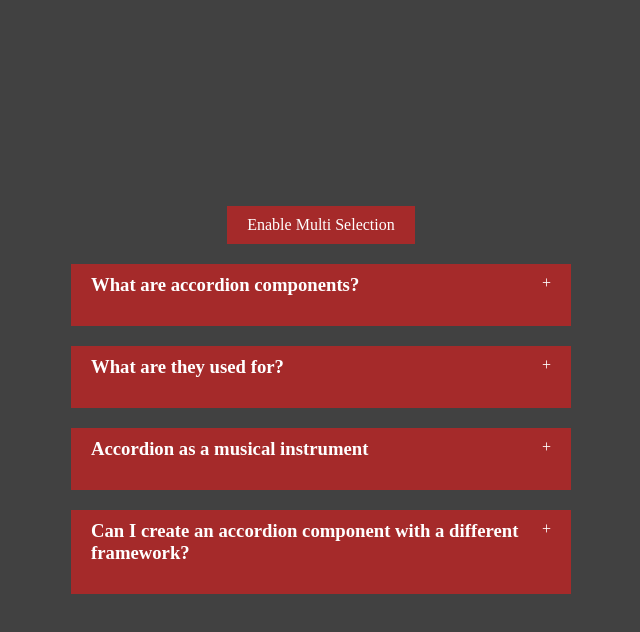
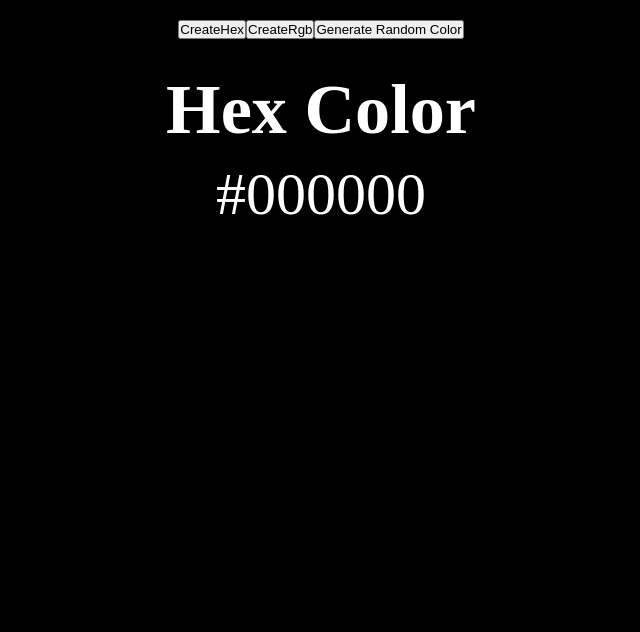
Before and after one commit to Abdul-Haseb/react-25-Project, a React (Vite) app: page / in a window 1280 px wide. Shown: the top 632 px of the page, without its empty margins (319-959 px from the left). Built offline with nearby package versions, Linux system fonts and the light colour scheme; the HTML template or start-up script is replaced by a standard one.

Commit message:
2nd Project Completed

```diff
--- a/src/App.jsx
+++ b/src/App.jsx
@@ -1,10 +1,14 @@
 import { Accordian } from "./components/accordian";
+import RandomColor from "./components/randomColor";
 
 function App() {
   return (
     <div>
       {/* ACCORDIAN  */}
-      <Accordian />
+      {/* <Accordian /> */}
+
+      {/* RandomColor  */}
+      <RandomColor />
     </div>
   );
 }
--- /dev/null
+++ b/src/components/randomColor/index.jsx
@@ -0,0 +1,69 @@
+import { useState } from "react";
+
+export default function RandomColor() {
+  // Lets Take 2 states
+  // Ist one is for the type of the color
+  const [typeOfColor, setTypeOfColor] = useState("hex");
+  // 2nd For Generating the Random color
+  const [color, setColor] = useState("#000000");
+
+  // Now Lets Create A function For generating Random Numbers
+  const randomNum = (length) => Math.floor(Math.random() * length);
+
+  //   Now Lets Create A function to generate a hex Value color
+  const handleCreateHexColor = () => {
+    let hex = [1, 2, 3, 4, 5, 6, 7, 8, 9, "A", "B", "C", "D", "E", "F"];
+    let initializeColor = "#";
+    for (let i = 0; i < 6; i++) {
+      initializeColor += hex[randomNum(hex.length)];
+    }
+    setColor(initializeColor);
+    console.log(initializeColor);
+  };
+
+  //   lets Create Another function for the RGB color
+  const handleCreateRgbColor = () => {
+    const r = randomNum(256);
+    const g = randomNum(256);
+    const b = randomNum(256);
+
+    setColor(`rgb(${r},${g},${b})`);
+    console.log(color);
+  };
+  return (
+    <div
+      style={{
+        width: "100vw",
+        height: "100vh",
+        backgroundColor: color,
+        textAlign: "center",
+        paddingTop: "20px",
+      }}
+    >
+      <button onClick={() => setTypeOfColor("hex")}>CreateHex</button>
+      <button onClick={() => setTypeOfColor("rgb")}>CreateRgb</button>
+      <button
+        onClick={
+          typeOfColor === "hex" ? handleCreateHexColor : handleCreateRgbColor
+        }
+      >
+        Generate Random Color
+      </button>
+      <div
+        style={{
+          display: "flex",
+          flexDirection: "column",
+          alignItems: "center",
+          justifyContent: "center",
+          gap: "10px",
+          marginTop: "30px",
+          fontSize: "60px",
+          color: "white",
+        }}
+      >
+        <h3>{typeOfColor === "hex" ? "Hex Color" : "rgb Color"}</h3>
+        {color}
+      </div>
+    </div>
+  );
+}
```
